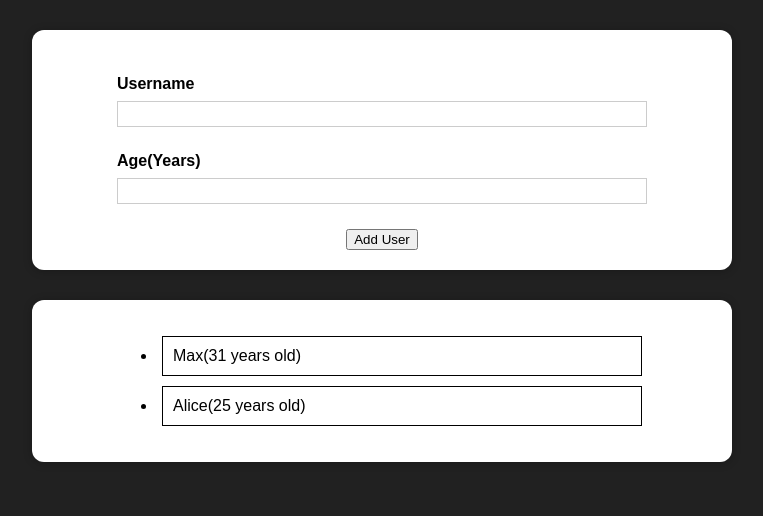
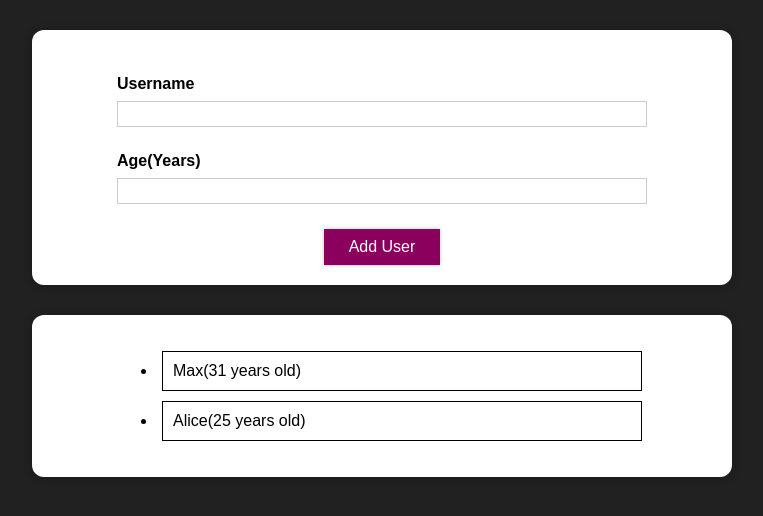
Before and after one commit to TriantafyllosFamprikatzis/user-lists-app, a React (Create React App) app: page / in a window 1280 px wide. Shown: the top 516 px of the page, without its empty margins (258-1021 px from the left). Built offline with nearby package versions, Linux system fonts and the light colour scheme.

Commit message:
Implement button component

```diff
--- a/src/App.js
+++ b/src/App.js
@@ -26,9 +26,6 @@ const App = () => {
     });
   };
 
-  console.log(users);
-
-
   return(
     <div className="App">
       <UserInput onAddUser={addUserHandler}/>
--- /dev/null
+++ b/src/components/UI/Button/Button.css
@@ -0,0 +1,28 @@
+.button {
+  width: 100%;
+  font: inherit;
+  padding: 8px 24px;
+  border: 1px solid #8b005d;
+  color: white;
+  background: #8b005d;
+  box-shadow: 0 0 4px rgba(0, 0, 0, 0.26);
+  cursor: pointer;
+}
+
+.button:focus {
+  outline: none;
+}
+
+.button:hover,
+.button:active {
+  background: #ac0e77;
+  border-color: #ac0e77;
+  box-shadow: 0 0 8px rgba(0, 0, 0, 0.26);
+}
+
+
+@media (min-width: 768px) {
+  .button {
+    width: auto;
+  }
+}
--- /dev/null
+++ b/src/components/UI/Button/Button.js
@@ -0,0 +1,11 @@
+import React from 'react';
+
+import './Button.css'
+
+const Button = () => {
+  return (
+    <button className="button" type="submit">Add User</button>
+  );
+};
+
+export default Button;
--- a/src/components/UserInput/UserInput.js
+++ b/src/components/UserInput/UserInput.js
@@ -1,6 +1,7 @@
 import React, { useState } from 'react';
 
-import Card from '../UI/Card';
+import Card from '../UI/Card/Card';
+import Button from '../UI/Button/Button';
 import './UserInput.css';
 
 const UserInput = (props) => {
@@ -36,6 +37,7 @@ const UserInput = (props) => {
       setAgeIsValid(false);
     }
 
+    if ( enteredAgeValue.trim().length && enteredNameValue.trim().length > 0) {
       const userData = {
         name: enteredNameValue,
         age: enteredAgeValue + ' years old',
@@ -45,6 +47,7 @@ const UserInput = (props) => {
       props.onAddUser(userData);
       setEnteredNameValue('');
       setEnteredAgeValue('');
+    }
   };
 
   return (
@@ -52,14 +55,14 @@ const UserInput = (props) => {
       <form onSubmit={formSubmitHandler}>
         <div className={nameIsValid ? "form-control" : "form-control invalid"}>
           <label>Username</label>
-          <input type="text" onChange={inputNameHandler}></input>
+          <input type="text" value={enteredNameValue} onChange={inputNameHandler}></input>
         </div>
         <div className={ageIsValid ? "form-control" : "form-control invalid"}>
           <label>Age(Years)</label>
-          <input type="number" onChange={inputAgeHandler} min="1" max="110"></input>
+          <input type="number" value={enteredAgeValue} onChange={inputAgeHandler} min="1" max="110"></input>
         </div>
         <div className="user-controls">
-          <button type="submit">Add User</button>
+          <Button />
         </div>
       </form>
     </Card>
--- a/src/components/Users/Users.js
+++ b/src/components/Users/Users.js
@@ -1,7 +1,7 @@
 import React from "react";
 
 import User from "../User/User";
-import Card from "../UI/Card";
+import Card from "../UI/Card/Card";
 
 const Users = (props) => {
   return (
```
Also changed, not shown: src/components/UI/Card/Card.css (renamed from src/components/UI/Card.css), src/components/UI/Card/Card.js (renamed from src/components/UI/Card.js). Lines whose indentation alone changed are shown as unchanged.
